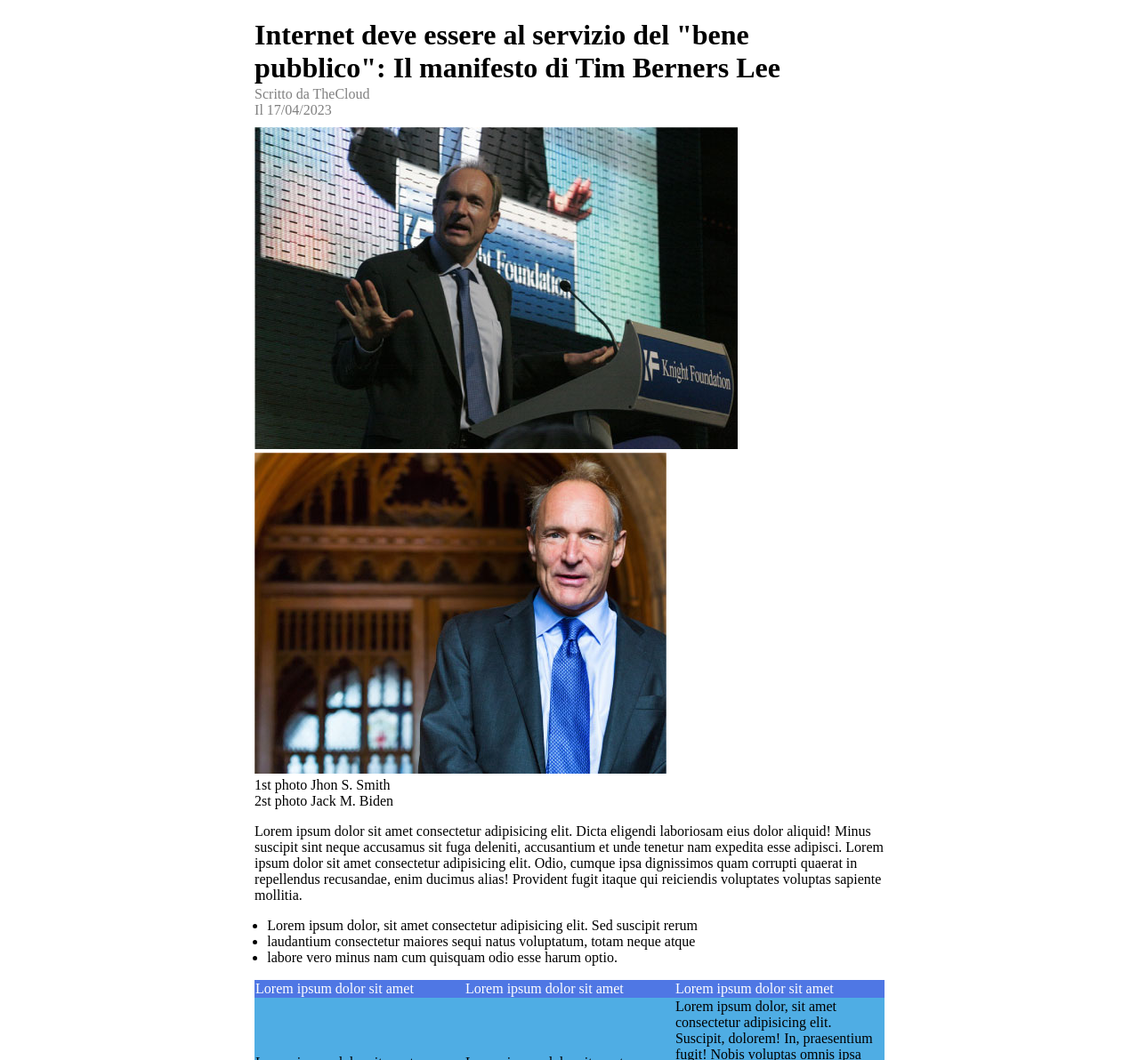
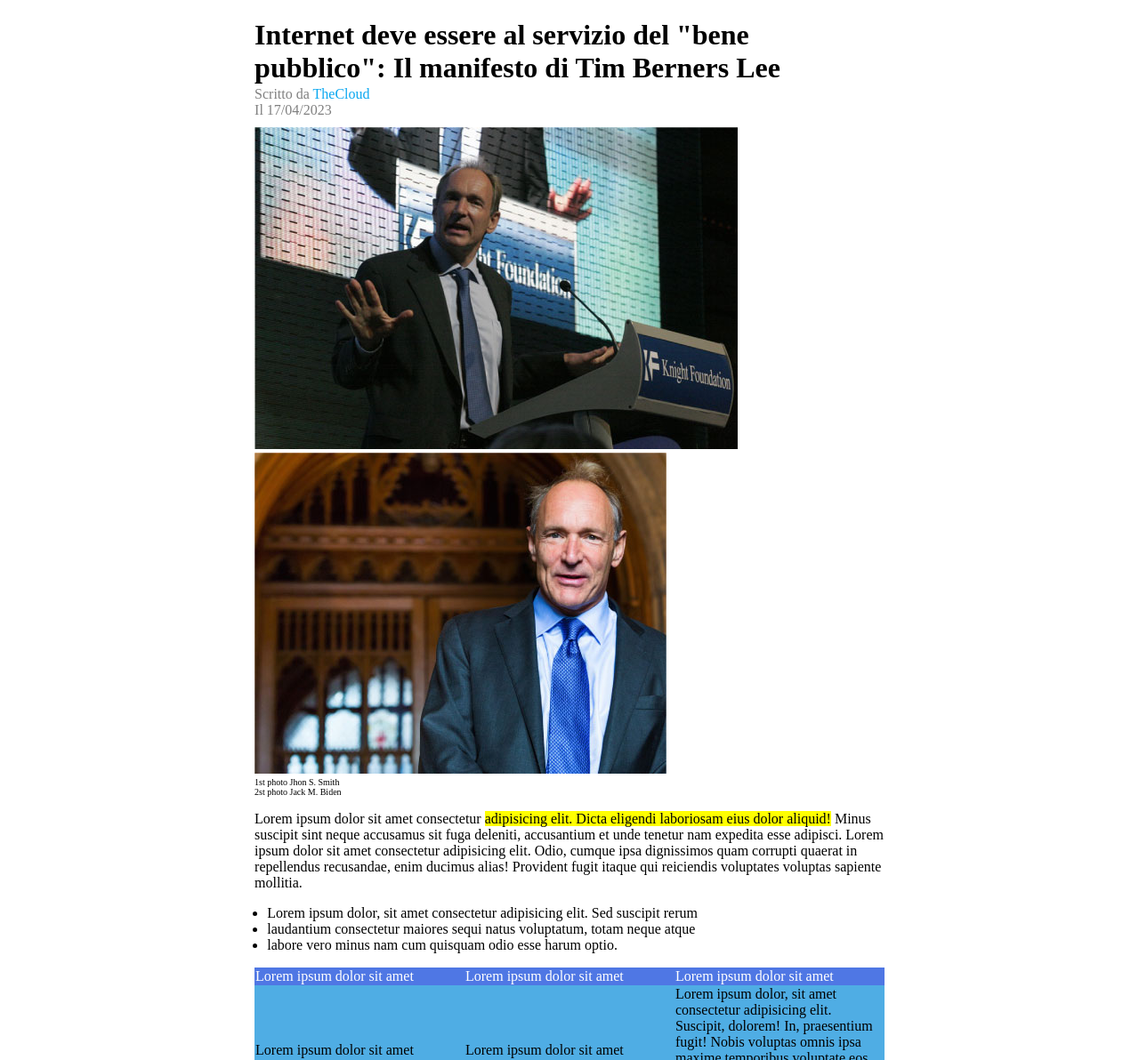
Before and after one commit to claudiuhuhulia/html-css-booleaner, a plain HTML site: page index.html in a window 1280 px wide. Shown: the part 108-1300 px from the top of the page at 89% size. Drawn offline with Linux system fonts and the light colour scheme.

Commit message:
fixed_text

```diff
--- a/index.html
+++ b/index.html
@@ -17,18 +17,17 @@
 
             <h1>Internet deve essere al servizio del "bene pubblico": Il manifesto di Tim Berners Lee</h1>
             <div class="sub">
-                Scritto da TheCloud <br> Il 17/04/2023
+                Scritto da <span class="blue"> TheCloud </span> <br> Il 17/04/2023
             </div>
 
             <div>
                 <img src="img/tim-1.jpg" alt="">
                 <img src="img/tim-2.jpg" alt="">
             </div>
-            1st photo Jhon S. Smith <br>
-            2st photo Jack M. Biden
-
+            <div class="description"> 1st photo Jhon S. Smith <br>2st photo Jack M. Biden
+            </div>
             <p>
-                Lorem ipsum dolor sit amet consectetur adipisicing elit. Dicta eligendi laboriosam eius dolor aliquid! Minus suscipit sint neque accusamus sit fuga deleniti, accusantium et unde tenetur nam expedita esse adipisci.
+                Lorem ipsum dolor sit amet consectetur <span class="backyellow">adipisicing elit. Dicta eligendi laboriosam eius dolor aliquid!</span> Minus suscipit sint neque accusamus sit fuga deleniti, accusantium et unde tenetur nam expedita esse adipisci.
                 Lorem ipsum dolor sit amet consectetur adipisicing elit. Odio, cumque ipsa dignissimos quam corrupti quaerat in repellendus recusandae, enim ducimus alias! Provident fugit itaque qui reiciendis voluptates voluptas sapiente mollitia.
 
 
@@ -46,7 +45,7 @@
             <tr class="rowblue"><td>Lorem ipsum dolor sit amet </td><td>Lorem ipsum dolor sit amet </td><td>Lorem ipsum dolor sit amet consectetur adipisicing elit. Temporibus, amet expedita! Commodi reprehenderit, dolor sapiente eligendi quisquam fugit itaque soluta fugiat maxime rerum laudantium voluptates quidem quod deleniti mollitia recusandae. </td></tr>
         </table>
 
-        <p>Lorem ipsum, dolor sit amet consectetur adipisicing elit. Officiis culpa fugiat deserunt esse, magni, maxime quod accusantium quasi, minus iste delectus quos optio tempora accusamus. Nihil dolor eius eveniet corrupti?Lorem ipsum dolor sit amet consectetur adipisicing elit. Nobis, itaque architecto odit tempora iusto sequi esse sint at repudiandae numquam nam voluptatem amet eaque, exercitationem ipsa consequuntur vitae! Est, ea?</p>
+        <p>Lorem ipsum, dolor sit amet consectetur adipisicing elit. <span class="backyellow"> Officiis culpa fugiat deserunt esse, magni,</span> maxime quod accusantium quasi, minus iste delectus quos optio tempora accusamus. Nihil dolor eius eveniet corrupti?Lorem ipsum dolor sit amet consectetur adipisicing elit. Nobis, itaque architecto odit tempora iusto sequi esse sint at repudiandae numquam nam voluptatem amet eaque, exercitationem ipsa consequuntur vitae! Est, ea?</p>
         <footer>
             <h3>Potrebbe interessarti</h3>
 
--- a/style.css
+++ b/style.css
@@ -8,6 +8,9 @@
         height: 100px;
 
     }
+.blue {
+    color: rgb(10, 167, 240);
+ }
 .sub{
         color: gray;
         margin-bottom: 10px;
@@ -69,3 +72,10 @@ table {
     margin-left: 22%;
     padding-top: 20px;
  }
+ .description{
+    font-size: 10px;
+ }
+
+ .backyellow{
+    background-color: yellow;
+ }
```
